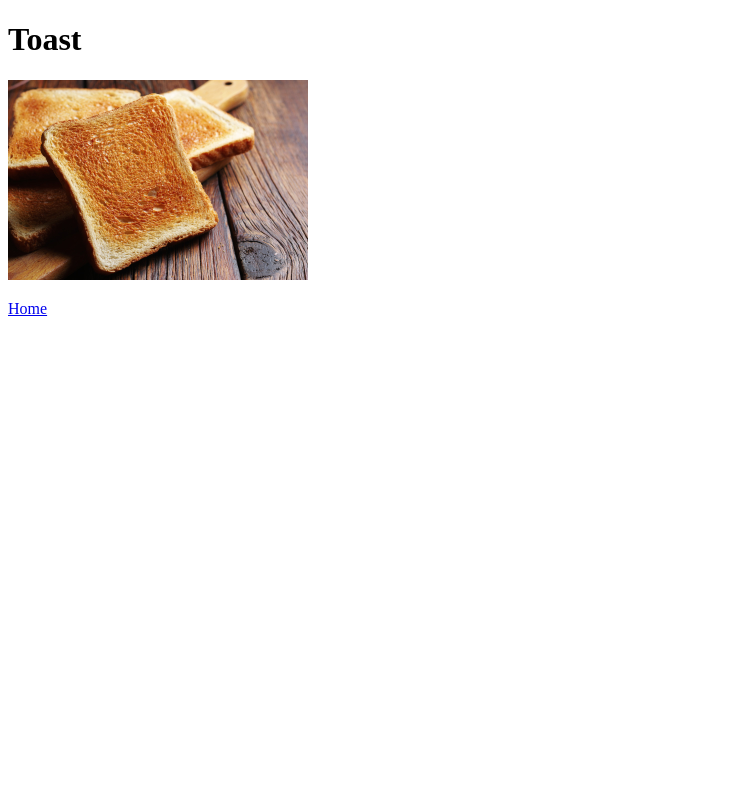
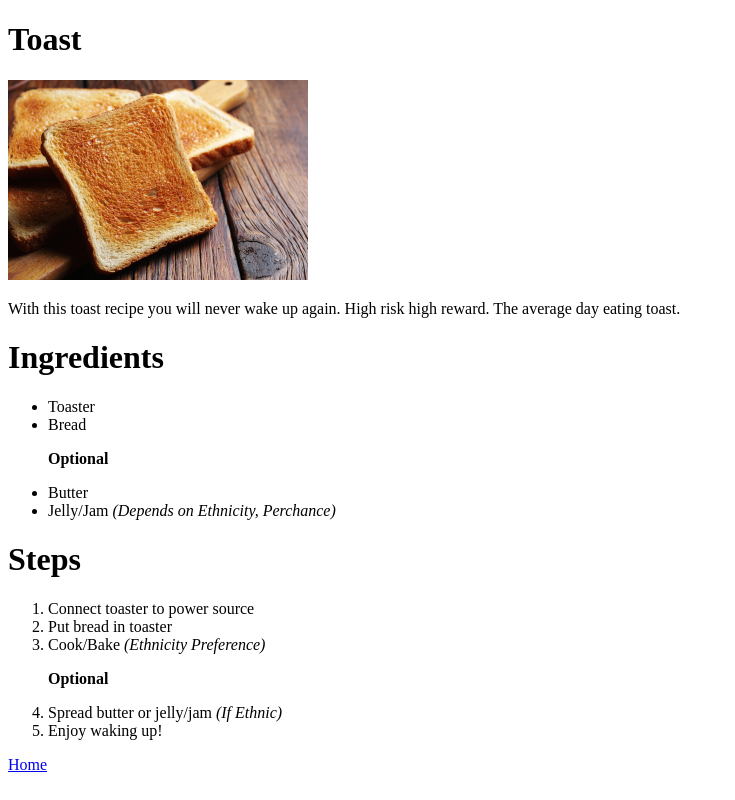
Before and after one commit to Naraspoy/odin-recipes, a plain HTML site: page recipes/toast.html in a window 1280 px wide. Shown: the whole page, without its empty margins (0-735 px from the left). Drawn offline with Linux system fonts and the light colour scheme.

Commit message:
OL and UL added

```diff
--- a/recipes/toast.html
+++ b/recipes/toast.html
@@ -7,7 +7,25 @@
 </head>
 <body>
     <h1>Toast</h1>
-    <img src="../toast.jpg" alt="Very Good Toast!" width="300" height="200">
+    <img src="../toast.jpg" alt="Very Good Toast" width="300" height="200">
+    <p>With this toast recipe you will never wake up again. High risk high reward. The average day eating toast.</p>
+    <h1>Ingredients</h1>
+    <ul>
+        <li>Toaster</li>
+        <li>Bread</li>
+            <p><strong>Optional</strong></p>
+        <li>Butter</li>
+        <li>Jelly/Jam <em>(Depends on Ethnicity, Perchance)</em></li>
+    </ul>
+    <h1>Steps</h1>
+    <ol>
+        <li>Connect toaster to power source</li>
+        <li>Put bread in toaster</li>
+        <li>Cook/Bake <em>(Ethnicity Preference)</em></li>
+        <p><strong>Optional</strong></p>
+        <li>Spread butter or jelly/jam <em>(If Ethnic)</em></li>
+        <li>Enjoy waking up!</li>
+    </ol>
     <p><a href="../index.html">Home</a></p>
 </body>
 </html>
```
